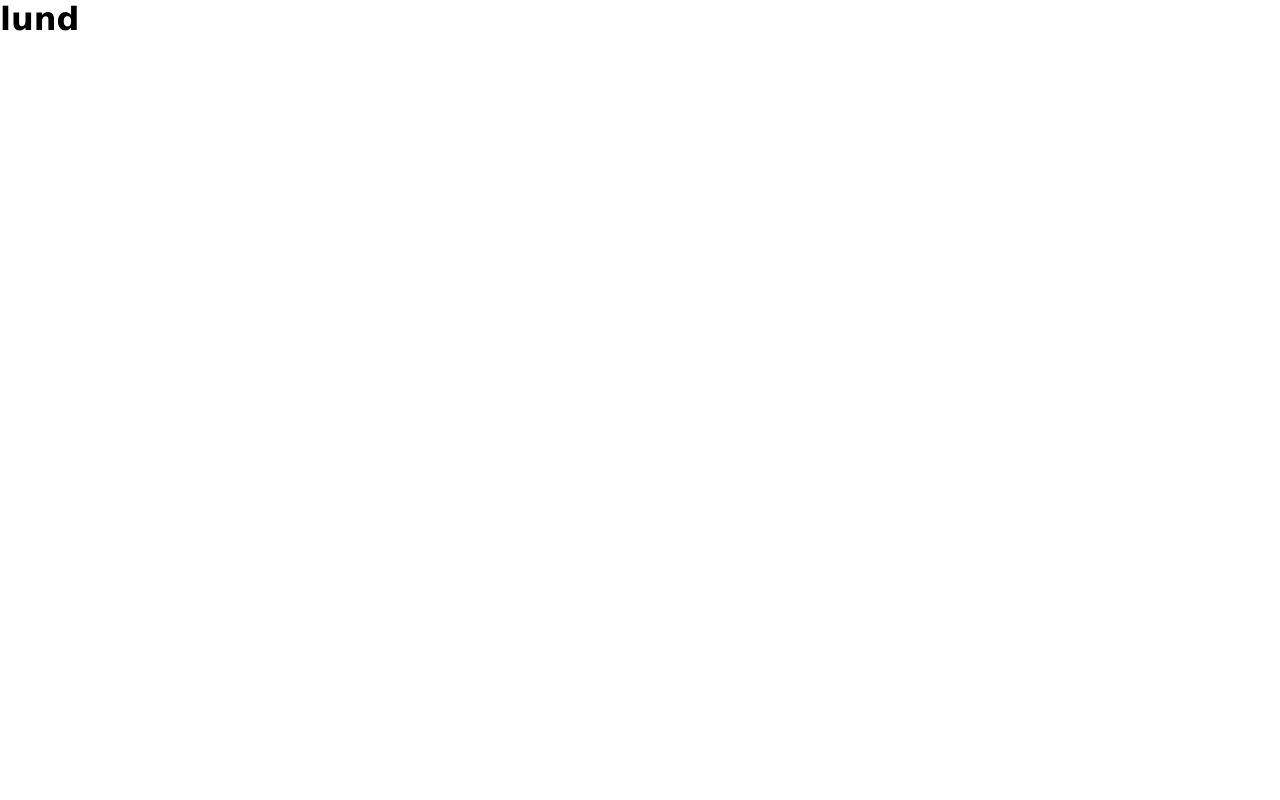
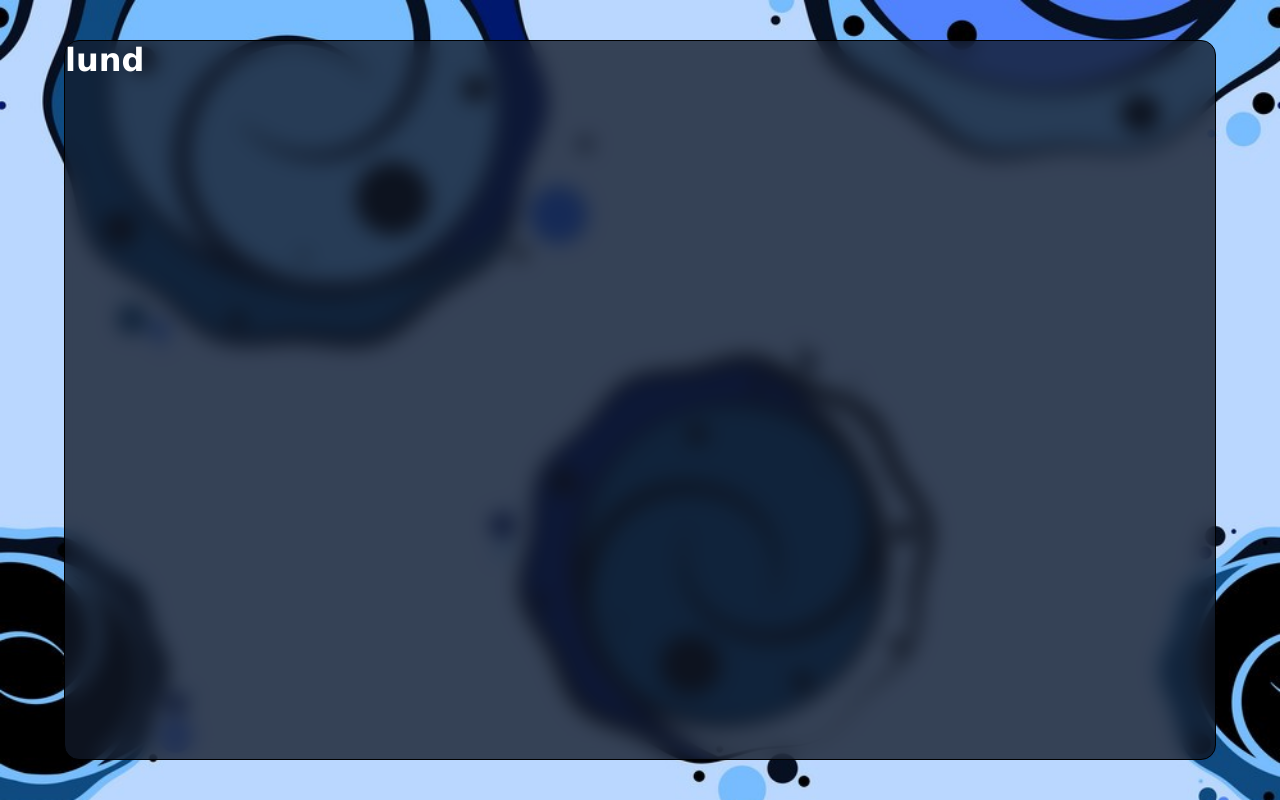
Before and after one commit to RohanScripts/CHAT_APP, a React (Vite) app: page / in a window 1280 px wide. Built offline with nearby package versions, Linux system fonts and the light colour scheme.

Commit message:
Update App.jsx and index.css to add container class and background image

```diff
--- a/src/App.jsx
+++ b/src/App.jsx
@@ -2,7 +2,7 @@ import React from "react";
 
 const App = () => {
   return (
-    <div>
+    <div className="container">
       <h1>lund</h1>
     </div>
   );
--- a/src/index.css
+++ b/src/index.css
@@ -4,3 +4,22 @@
   box-sizing: border-box;
   font-family: Verdana, Geneva, Tahoma, sans-serif;
 }
+
+body {
+  background: url("/public/bg.jpg");
+  background-size: cover;
+  display: flex;
+  align-items: center;
+  justify-content: center;
+  height: 100vh;
+  color: white;
+}
+
+.container {
+  width: 90vw;
+  height: 90vh;
+  border-radius: 15px;
+  background-color: rgba(17, 25, 40, 0.784);
+  backdrop-filter: blur(10px);
+  border: 1px solid black;
+}
```
Also changed, not shown: public/bg.jpg.
